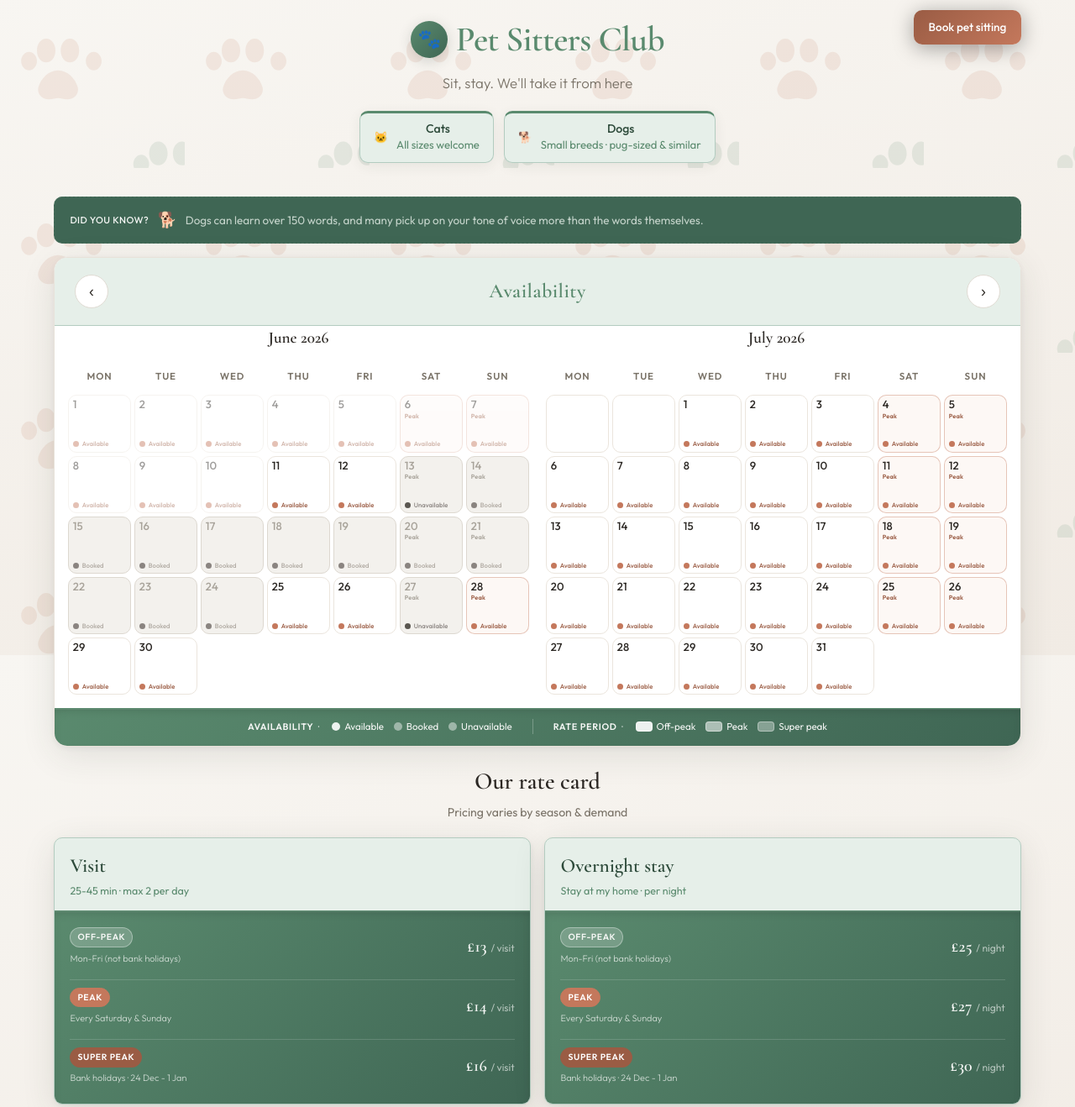
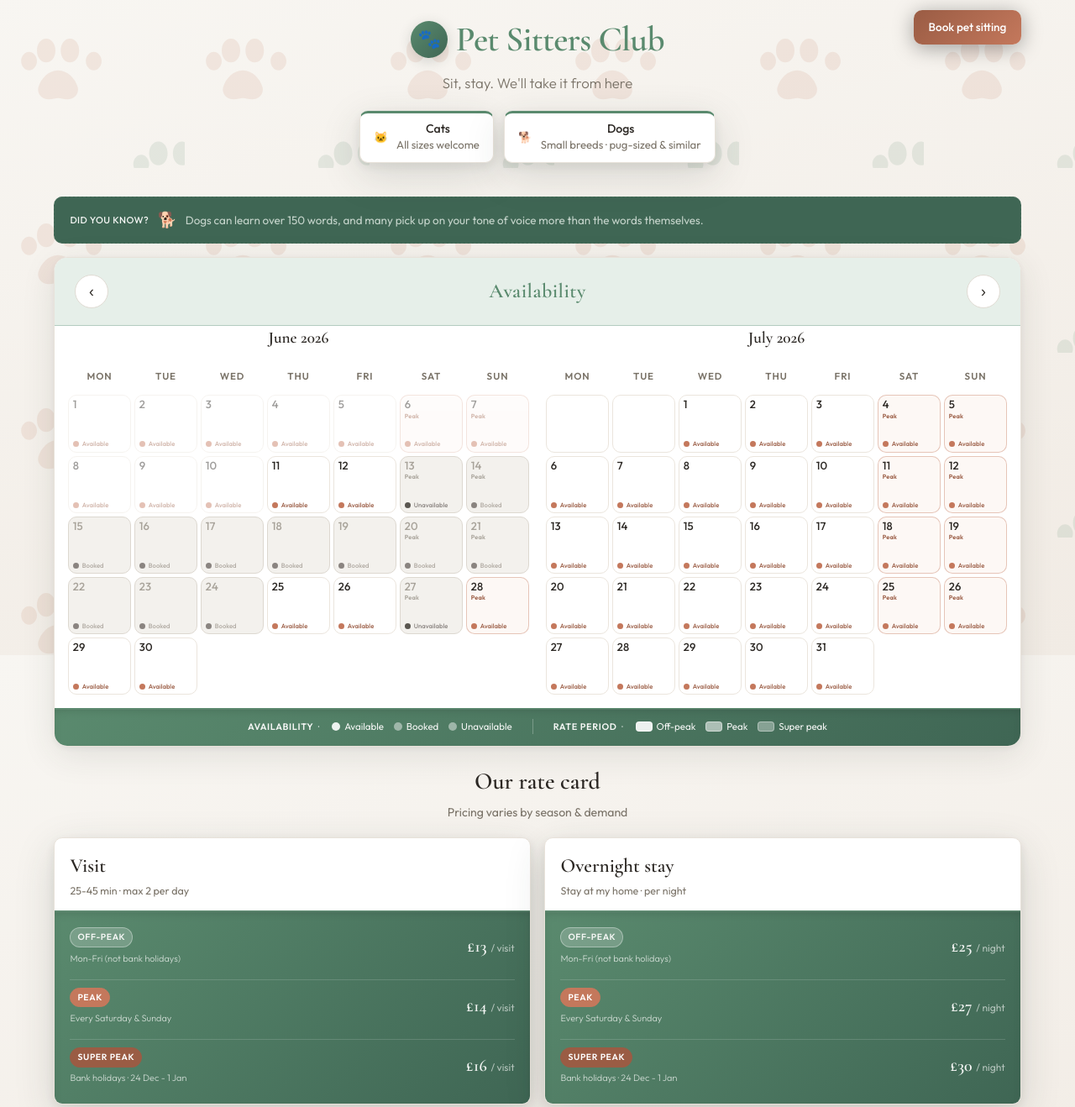
Before and after one commit to rashmiakanksha1-blip/pet-sitting, a website: page index.html in a window 1280 px wide. Shown: the part 20-1338 px from the top of the page at 84% size. Drawn offline with nearby package versions, Linux system fonts and the light colour scheme; no server answers.

Commit message:
White rate and pets cards with lifted shadows, no light sage

```diff
--- a/config.js
+++ b/config.js
@@ -1,6 +1,6 @@
 // ← Edit these to customise your site
 const SITE_CONFIG = {
-  siteVersion: '10 Jun 2026 (as)',
+  siteVersion: '10 Jun 2026 (at)',
   businessName: 'Pet Sitters Club',
   bookingInquirySubject: 'Pet sitting inquiry - Pet Sitters Club',
   tagline: 'Sit, stay. We\'ll take it from here',
--- a/index.html
+++ b/index.html
@@ -61,6 +61,9 @@
       --shadow: 0 4px 24px rgba(0, 0, 0, 0.35);
       --shadow-lg: 0 12px 48px rgba(0, 0, 0, 0.45);
       --card-shadow: 0 10px 40px rgba(42, 56, 48, 0.11), 0 2px 8px rgba(42, 56, 48, 0.06);
+      --card-shadow-lift: 0 14px 48px rgba(42, 56, 48, 0.15), 0 4px 14px rgba(42, 56, 48, 0.09);
+      --panel-bg: #ffffff;
+      --panel-border: #e8e2da;
       --ribbon-shadow: inset 0 5px 14px -6px rgba(0, 0, 0, 0.22), inset 0 1px 0 rgba(255, 255, 255, 0.1);
       --radius: 16px;
       --radius-sm: 10px;
@@ -281,13 +284,13 @@
       align-items: center;
       gap: 0.65rem;
       padding: 0.65rem 1rem;
-      background: var(--sage-light);
-      border: 1px solid var(--sage-light-border);
+      background: var(--panel-bg);
+      border: 1px solid var(--panel-border);
       border-top: 3px solid var(--sage-hue);
       border-radius: var(--radius-sm);
-      box-shadow: 0 4px 16px rgba(42, 56, 48, 0.07);
+      box-shadow: var(--card-shadow-lift);
       font-size: 0.88rem;
-      color: var(--sage-light-text);
+      color: var(--page-text);
     }
 
     .pets-info-icon { font-size: 1.35rem; line-height: 1; }
@@ -295,12 +298,12 @@
     .pets-info-item strong {
       display: block;
       font-weight: 500;
-      color: var(--sage-light-text);
+      color: var(--page-text);
       line-height: 1.2;
     }
 
     .pets-info-item span {
-      color: var(--sage-light-text-muted);
+      color: var(--page-text-muted);
       font-size: 0.82rem;
     }
 
@@ -1179,7 +1182,7 @@
       box-shadow: none;
       border: none;
       padding: 0;
-      color: var(--sage-light-text);
+      color: var(--page-text);
     }
 
     .rates-block .rates-grid {
@@ -1190,16 +1193,16 @@
 
     .rate-service-card {
       padding: 1rem 1.15rem 0;
-      border: 1px solid var(--sage-light-border);
+      border: 1px solid var(--panel-border);
       border-radius: var(--radius-sm);
-      background: var(--sage-light);
-      box-shadow: var(--card-shadow);
-      color: var(--sage-light-text);
+      background: var(--panel-bg);
+      box-shadow: var(--card-shadow-lift);
+      color: var(--page-text);
       overflow: hidden;
     }
 
     .service-card-title {
-      color: var(--sage-light-text);
+      color: var(--page-text);
       font-family: 'Cormorant Garamond', serif;
       font-size: 1.45rem;
       font-weight: 600;
@@ -1208,7 +1211,7 @@
 
     .service-card-sub {
       font-size: 0.78rem;
-      color: var(--sage-light-text-muted);
+      color: var(--page-text-muted);
       margin-bottom: 0.85rem;
     }
 
@@ -1854,7 +1857,7 @@
     <div class="section-dots" aria-hidden="true"><span></span><span></span><span></span></div>
 
     <footer>© 2026 Paws & Stay · Rates subject to change<br />
-      <span id="siteVersion" style="color:var(--page-text-muted);font-size:0.72rem;">Site updated 10 Jun 2026 (as)</span><br />
+      <span id="siteVersion" style="color:var(--page-text-muted);font-size:0.72rem;">Site updated 10 Jun 2026 (at)</span><br />
       <a href="owner.html" id="ownerLoginLink" style="color:var(--text-muted);font-size:0.72rem;margin-top:0.35rem;display:inline-block;">Owner login</a>
     </footer>
   </div>
```
